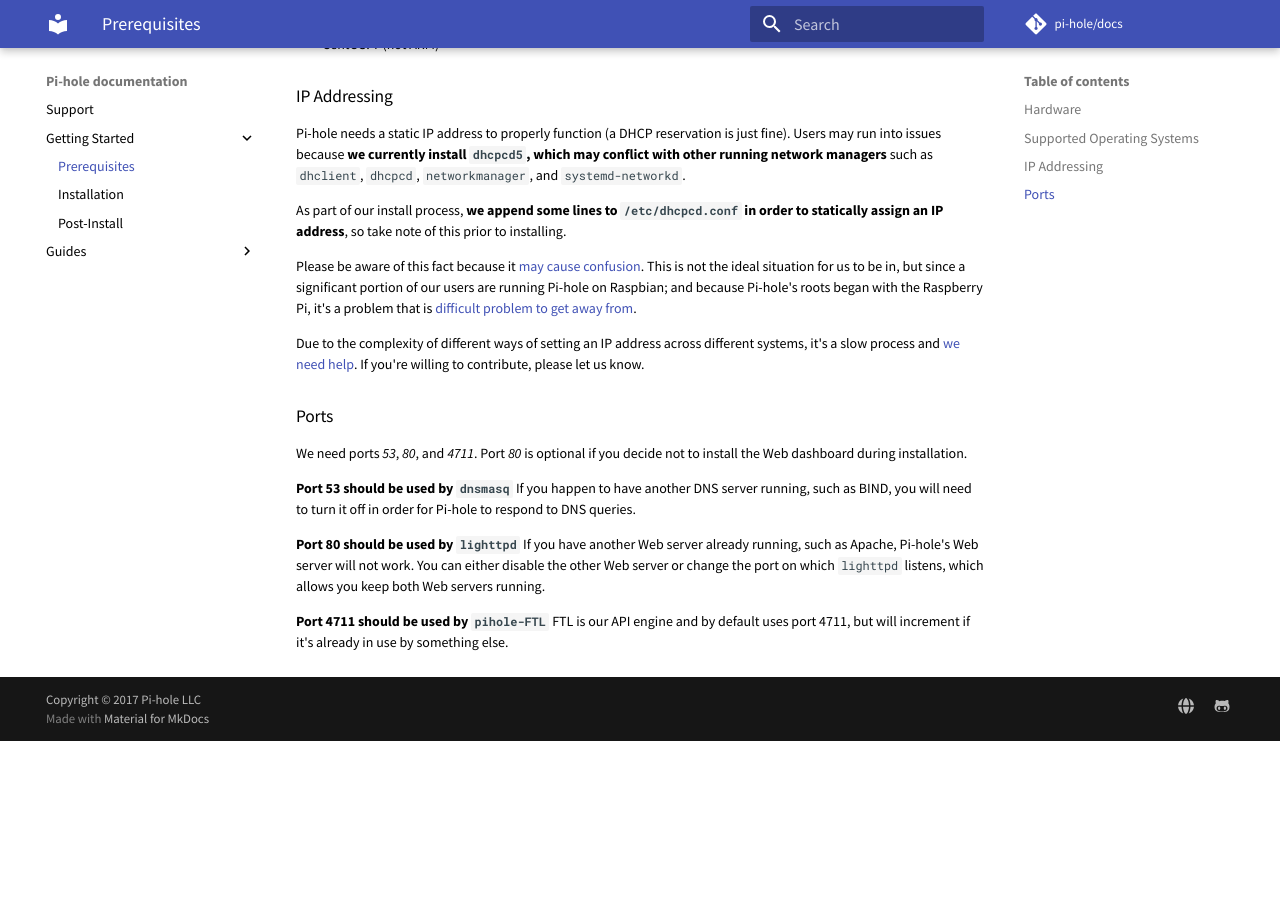
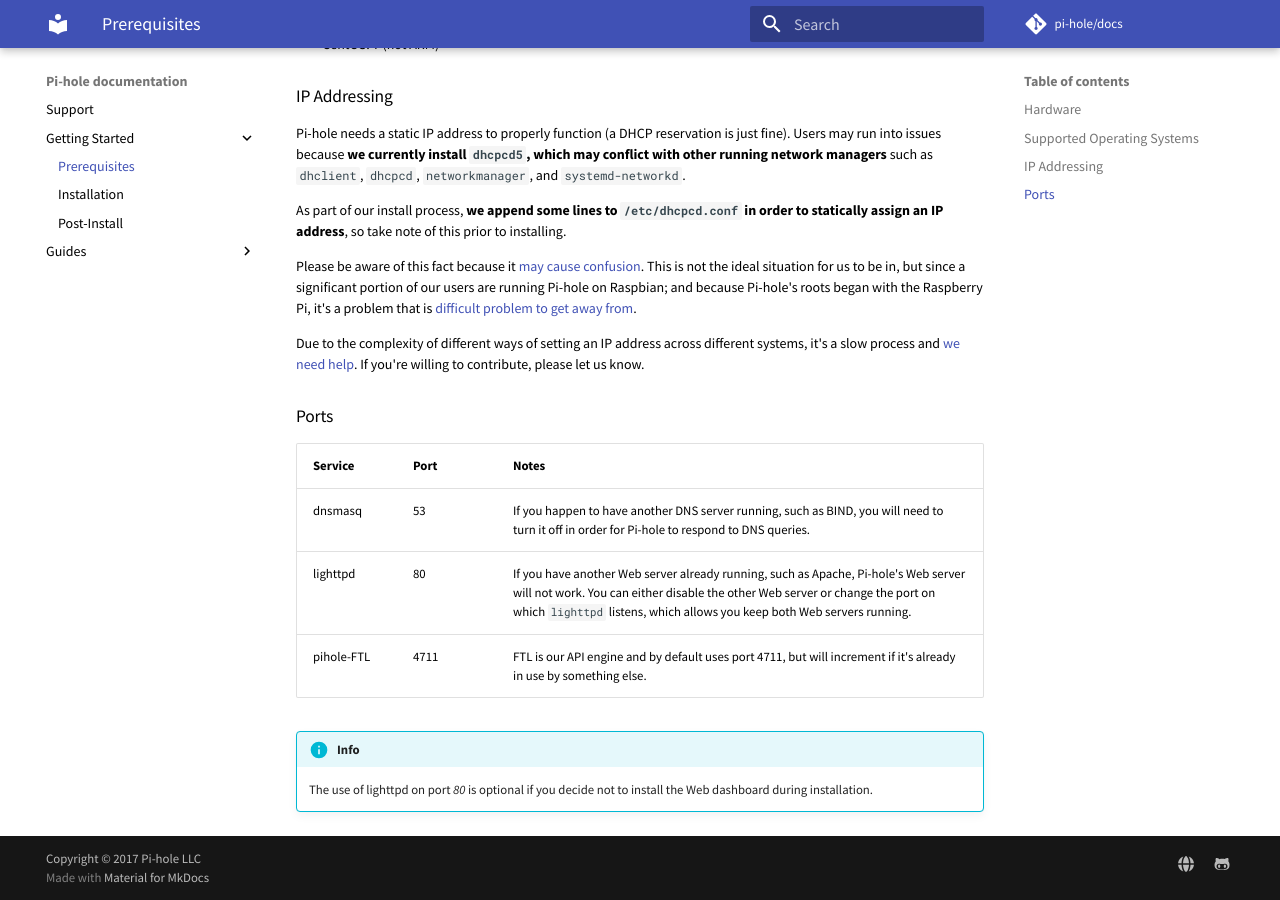
Before and after one commit to pi-hole/docs, an MkDocs documentation site: the page built from docs/main/prerequesites.md, in a window 1280 px wide and 900 px high, scrolled down 531 px. Built offline with MkDocs 1.6.1 and Material for MkDocs 9.7.7, drawn with Linux system fonts in a browser that asks for light colours; comment, search, counter and statistics services are not loaded; old or Windows-style settings are respelled for this version of MkDocs; before the commit the page ends 1272 px from its top, so only the background shows below that.

Commit message:
some tweaks to style
Signed-off-by: Adam Warner <adamw@rner.email>

```diff
--- a/docs/main/prerequesites.md
+++ b/docs/main/prerequesites.md
@@ -29,13 +29,11 @@
 
 ###Ports
 
-We need ports _53_, _80_, and _4711_.  Port _80_ is optional if you decide not to install the Web dashboard during installation.
+| Service             | Port   | Notes |
+| --------------------|:-------|:------|
+| dnsmasq              | 53   |If you happen to have another DNS server running, such as BIND, you will need to turn it off in order for Pi-hole to respond to DNS queries.|
+|lighttpd|80|If you have another Web server already running, such as Apache, Pi-hole's Web server will not work.  You can either disable the other Web server or change the port on which `lighttpd` listens, which allows you keep both Web servers running.|
+|pihole-FTL | 4711|FTL is our API engine and by default uses port 4711, but will increment if it's already in use by something else.|
 
-**Port 53 should be used by `dnsmasq`**
-If you happen to have another DNS server running, such as BIND, you will need to turn it off in order for Pi-hole to respond to DNS queries.
-
-**Port 80 should be used by `lighttpd`**
-If you have another Web server already running, such as Apache, Pi-hole's Web server will not work.  You can either disable the other Web server or change the port on which `lighttpd` listens, which allows you keep both Web servers running.
-
-**Port 4711 should be used by `pihole-FTL`**
-FTL is our API engine and by default uses port 4711, but will increment if it's already in use by something else.
+!!! info
+    The use of lighttpd on port _80_ is optional if you decide not to install the Web dashboard during installation.
--- a/mkdocs.yml
+++ b/mkdocs.yml
@@ -7,6 +7,16 @@
 edit_uri: ../docs/edit/master/docs/
 remote_branch: gh-pages
 theme: material
+markdown_extensions:
+  - codehilite(guess_lang=true)
+  - toc(permalink=true)
+  - admonition
+  - pymdownx.magiclink
+  - pymdownx.tasklist(custom_checkbox=true)
+  - pymdownx.mark
+  - pymdownx.tilde
+  - pymdownx.extra
+  - footnotes
 pages:
 - 'Support': 'index.md'
 - 'Getting Started':
```
